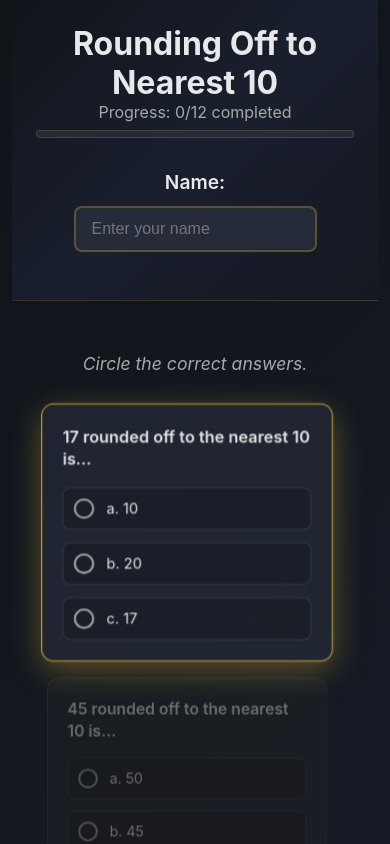
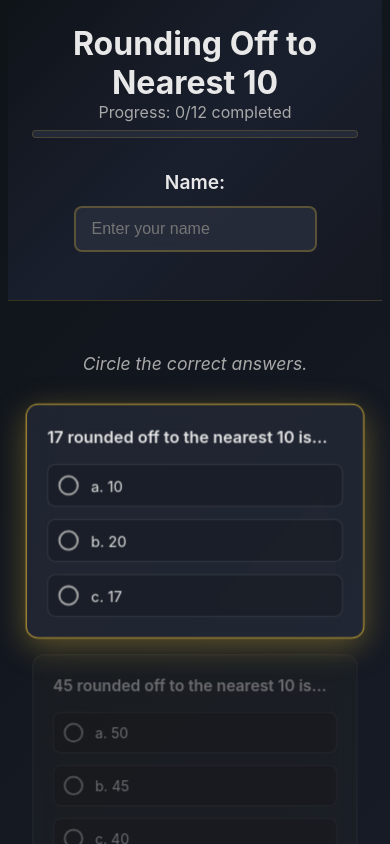
Before and after one commit to Ahrin-Yuan/mathworksheet-vite-reactjs, a React (Vite) app: page / in a window 390 px wide. Shown: the top 844 px of the page. Built offline with nearby package versions, Linux system fonts and the light colour scheme.

Commit message:
Update css responsiveness

```diff
--- a/src/App.css
+++ b/src/App.css
@@ -47,4 +47,19 @@ body {
   .app {
     padding: 0 0.75rem;
   }
+  .main-content {
+    padding: 20px 0.75rem;
+    padding-bottom: 2rem;
+  }
 }
+
+@media (max-width: 480px) {
+  .app {
+    padding: 0 0.5rem;
+  }
+
+  .main-content {
+    padding: 20px 0.5rem;
+    padding-bottom: 2rem;
+  }
+}
--- a/src/Components/QuestionsSection/QuestionCard.css
+++ b/src/Components/QuestionsSection/QuestionCard.css
@@ -149,12 +149,17 @@
 @media (max-width: 768px) {
   .question-card {
     padding: 1.25rem;
+    margin: 0 auto;
+    width: 100%;
+    max-width: calc(100vw - 1.5rem);
   }
 }
 
 @media (max-width: 640px) {
   .question-card {
-    margin: 0 -0.5rem;
+    margin: 0 auto;
+    width: 100%;
+    max-width: calc(100vw - 1.5rem);
   }
 }
 
--- a/src/Components/QuestionsSection/QuestionsSection.css
+++ b/src/Components/QuestionsSection/QuestionsSection.css
@@ -1,6 +1,9 @@
 /* Questions Section Styles */
 .questions-section {
   margin-bottom: 3rem;
+  width: 100%;
+  display: flex;
+  justify-content: center;
 }
 
 .questions-grid {
@@ -8,6 +11,9 @@
   flex-direction: column;
   gap: 2rem;
   animation: fadeInUp 0.8s ease-out;
+  width: 100%;
+  max-width: 800px;
+  align-items: center;
 }
 
 /* Fade in animation */
```
